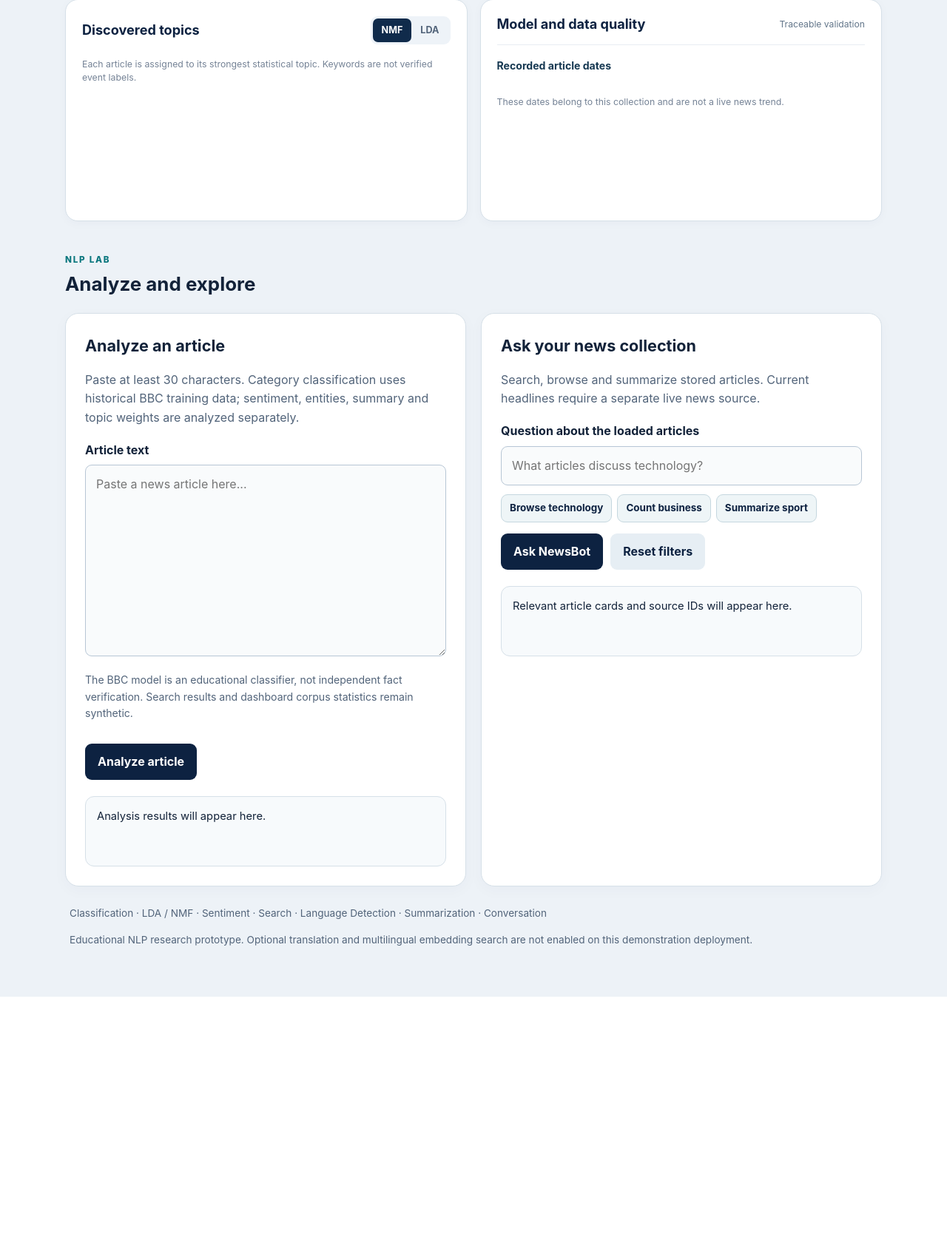
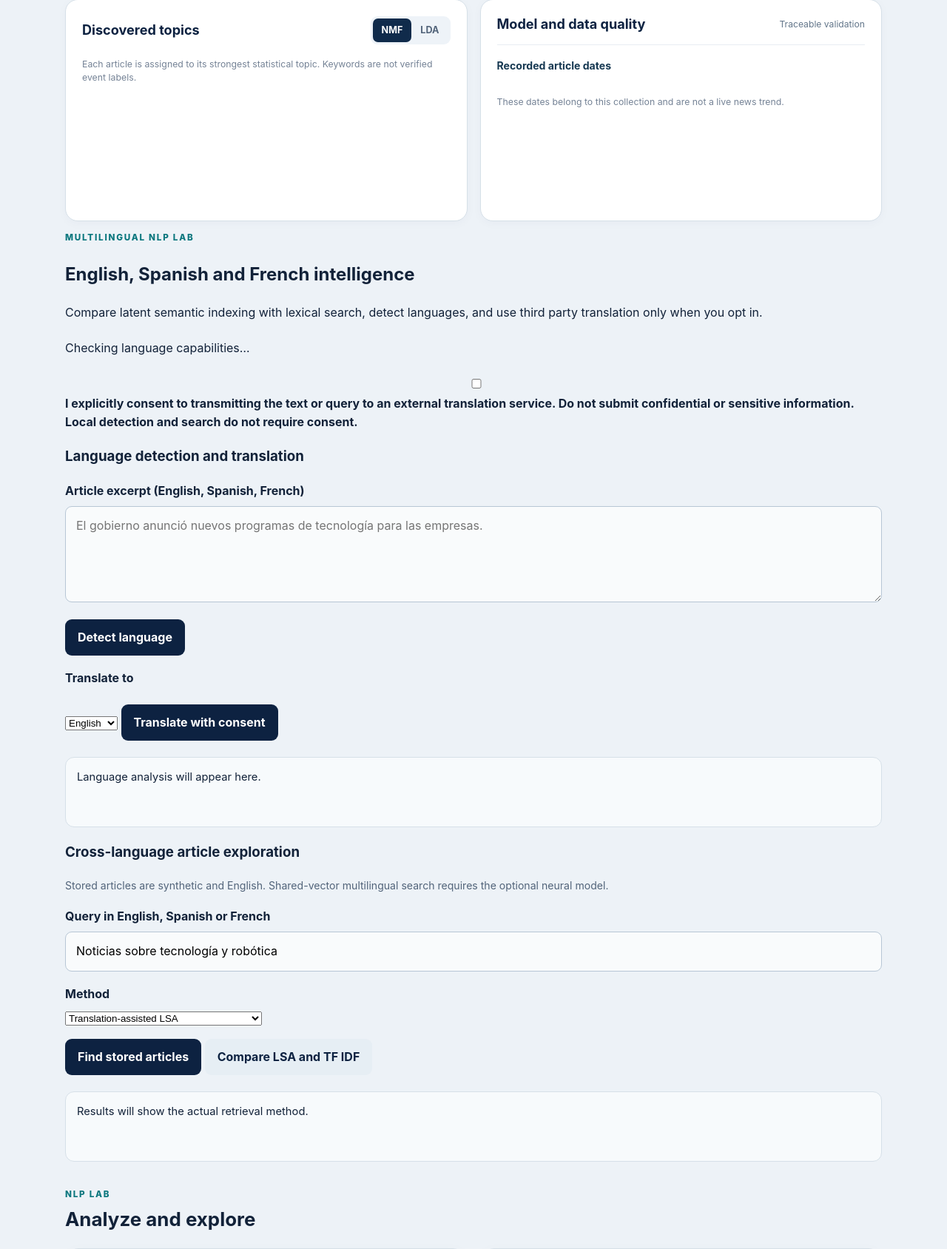
Before and after one commit to IdrisJunaidAI/NewsBot-Intelligence-System-2.0, a Flask app: page / in a window 1280 px wide. Shown: the part 924-2612 px from the top of the page at 74% size. Before the commit the page ends 2271 px from the top, so only its background shows below. Run offline with Flask 3, Linux system fonts and the light colour scheme.

Commit message:
Add English Spanish French multilingual lab to frontend

```diff
--- a/ITAI2373-NewsBot-Final/templates/index.html
+++ b/ITAI2373-NewsBot-Final/templates/index.html
@@ -7,6 +7,7 @@
   <title>NewsBot Intelligence System 2.0 | NLP Analytics</title>
   <link rel="stylesheet" href="/static/style.css?v=4">
   <link rel="stylesheet" href="/static/dashboard.css?v=4">
+  <link rel="stylesheet" href="/static/multilingual.css?v=1">
 </head>
 <body>
 <div class="shell">
@@ -63,6 +64,44 @@
     </section>
   </div>
 </section>
+
+<section class="lang-lab" aria-labelledby="ml_title">
+  <small class="eyebrow">MULTILINGUAL NLP LAB</small>
+  <h2 id="ml_title">English, Spanish and French intelligence</h2>
+  <p class="lang-subtitle">Compare latent semantic indexing with lexical search, detect languages, and use third party translation only when you opt in.</p>
+  <div id="ml_status" class="dashboard-status" role="status" aria-live="polite">Checking language capabilities…</div>
+  <label class="lang-consent" for="ml_consent">
+    <input type="checkbox" id="ml_consent">
+    <span>I explicitly consent to transmitting the text or query to an external translation service. Do not submit confidential or sensitive information. Local detection and search do not require consent.</span>
+  </label>
+  <div class="lang-grid">
+    <section class="lang-panel">
+      <h3>Language detection and translation</h3>
+      <label for="ml_text">Article excerpt (English, Spanish, French)</label>
+      <textarea id="ml_text" maxlength="2000" rows="4" placeholder="El gobierno anunció nuevos programas de tecnología para las empresas."></textarea>
+      <div class="lang-tools">
+        <button type="button" id="ml_detect">Detect language</button>
+        <label for="ml_target">Translate to</label>
+        <select id="ml_target"><option value="en">English</option><option value="es">Spanish</option><option value="fr">French</option></select>
+        <button type="button" id="ml_translate">Translate with consent</button>
+      </div>
+      <div id="ml_result" class="result" role="status" aria-live="polite">Language analysis will appear here.</div>
+    </section>
+    <section class="lang-panel">
+      <h3>Cross-language article exploration</h3>
+      <p class="hint">Stored articles are synthetic and English. Shared-vector multilingual search requires the optional neural model.</p>
+      <label for="ml_query">Query in English, Spanish or French</label>
+      <input id="ml_query" maxlength="500" value="Noticias sobre tecnología y robótica">
+      <label for="ml_mode">Method</label>
+      <select id="ml_mode"><option value="translated">Translation-assisted LSA</option><option value="semantic">Multilingual neural embeddings (optional)</option></select>
+      <div class="lang-tools">
+        <button type="button" id="ml_search">Find stored articles</button>
+        <button type="button" id="ml_compare" class="secondary">Compare LSA and TF IDF</button>
+      </div>
+      <div id="ml_search_results" class="result" role="status" aria-live="polite">Results will show the actual retrieval method.</div>
+    </section>
+  </div>
+</section>
 <section class="analysis-section" aria-labelledby="tools_title">
   <div class="section-heading compact-heading">
     <div><small class="eyebrow">NLP LAB</small><h2 id="tools_title">Analyze and explore</h2></div>
@@ -102,5 +141,6 @@
 </div>
 <script src="/static/script.js?v=4"></script>
 <script src="/static/dashboard.js?v=4"></script>
+<script src="/static/multilingual.js?v=1"></script>
 </body>
 </html>
```
